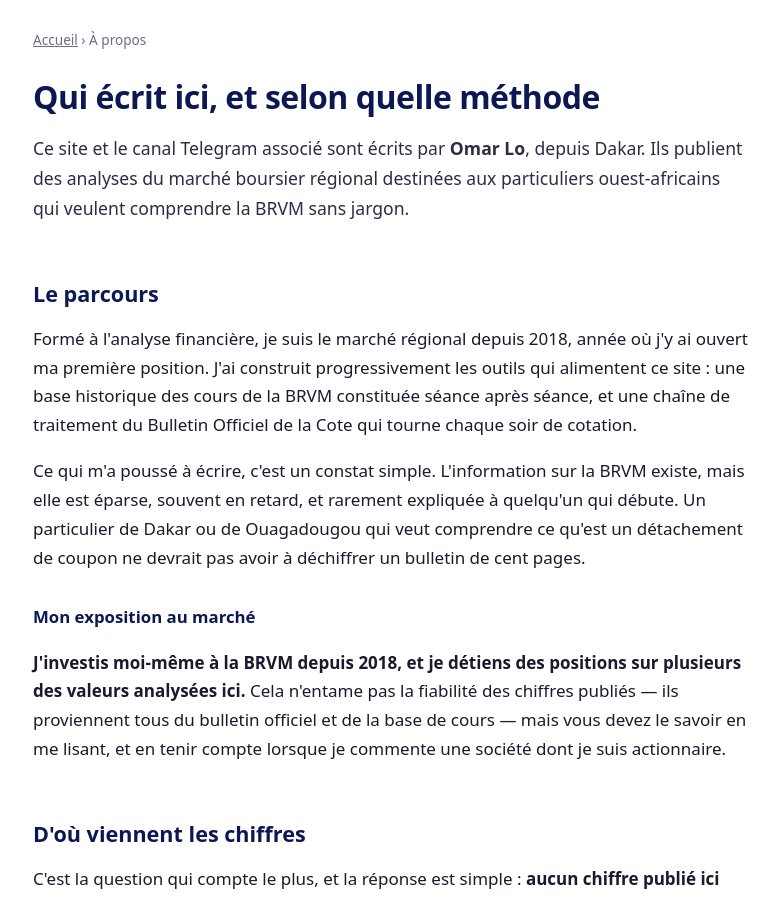
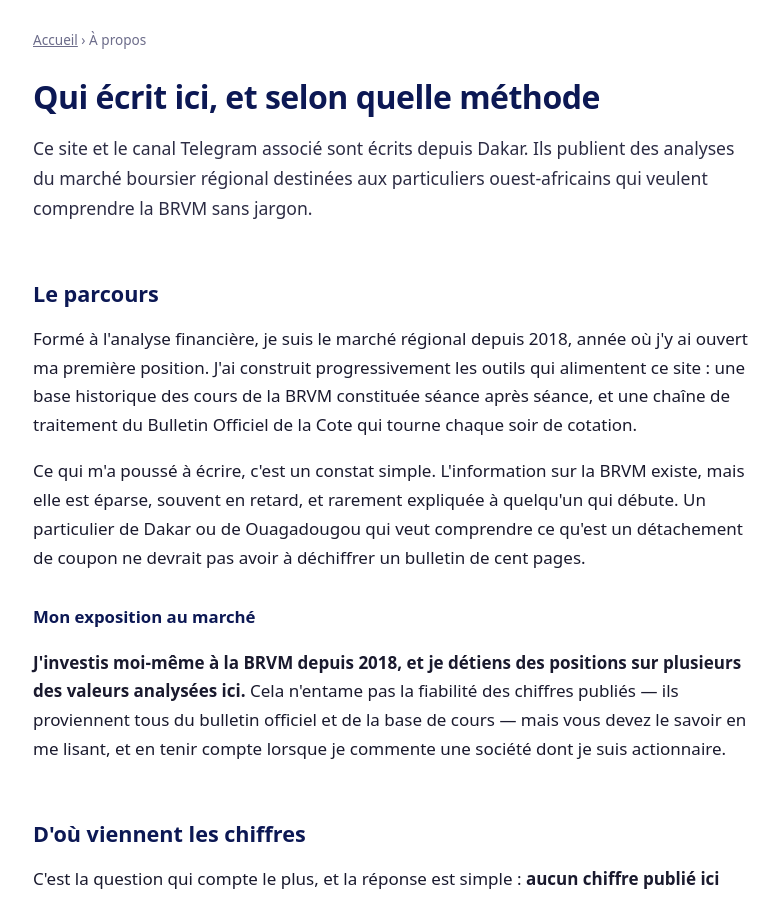
Before and after one commit to loomar118-cmd/brvm, a Jekyll site: the page a-propos/index.html, which Jekyll copies as it is, in a window 1280 px wide and 900 px high. Shown: the whole window, without its empty margins (249-1028 px from the left). Built offline with Jekyll 4.4.1, drawn with Linux system fonts in a browser that asks for light colours; some of the changed lines change nothing that is shown.

Commit message:
Retrait du nom de l'auteur

```diff
--- a/a-propos/index.html
+++ b/a-propos/index.html
@@ -7,7 +7,7 @@
   <meta name="description" content="Qui produit les analyses publiées sur investirbrvm.com, avec quelles sources, selon quelle méthode, et ce que ce site ne fait pas.">
   <link rel="canonical" href="https://www.investirbrvm.com/a-propos/">
   <meta name="robots" content="index, follow, max-image-preview:large">
-  <meta name="author" content="Omar Lo">
+  <meta name="author" content="Bourse et Investissement BRVM">
   <meta property="og:type" content="profile">
   <meta property="og:site_name" content="Bourse et Investissement BRVM">
   <meta property="og:title" content="À propos &mdash; qui écrit sur Bourse et Investissement BRVM">
@@ -18,7 +18,7 @@
   <meta name="twitter:card" content="summary_large_image">
   <meta name="twitter:image" content="https://www.investirbrvm.com/promo-guide-brvm-1080x1080.png">
   <script type="application/ld+json">
-  {"@context":"https://schema.org","@type":"AboutPage","name":"À propos — Bourse & Investissement BRVM","url":"https://www.investirbrvm.com/a-propos/","inLanguage":"fr","mainEntity":{"@type":"Person","name":"Omar Lo","jobTitle":"Analyste des marchés financiers régionaux","description":"Auteur des analyses publiées sur investirbrvm.com et du canal Telegram @investirBRVM.","email":"contact@investirbrvm.com","address":{"@type":"PostalAddress","addressLocality":"Dakar","addressCountry":"SN"},"knowsAbout":["Bourse Régionale des Valeurs Mobilières","Marchés financiers UEMOA","Analyse fondamentale","Analyse technique"],"sameAs":["https://t.me/investirBRVM"]}}
+  {"@context":"https://schema.org","@type":"AboutPage","name":"À propos — Bourse & Investissement BRVM","url":"https://www.investirbrvm.com/a-propos/","inLanguage":"fr","mainEntity":{"@type":"Organization","name":"Bourse & Investissement BRVM","url":"https://www.investirbrvm.com/","email":"contact@investirbrvm.com","address":{"@type":"PostalAddress","addressLocality":"Dakar","addressCountry":"SN"},"knowsAbout":["Bourse Régionale des Valeurs Mobilières","Marchés financiers UEMOA","Analyse fondamentale","Analyse technique"],"sameAs":["https://t.me/investirBRVM"]}}
 </script>
   <script type="application/ld+json">
   {"@context":"https://schema.org","@type":"BreadcrumbList","itemListElement":[{"@type":"ListItem","position":1,"name":"Accueil","item":"https://www.investirbrvm.com/"},{"@type":"ListItem","position":2,"name":"À propos","item":"https://www.investirbrvm.com/a-propos/"}]}
@@ -47,7 +47,7 @@
   <body>
   <nav class="crumb"><a href="/">Accueil</a> &rsaquo; À propos</nav>
 <h1>Qui écrit ici, et selon quelle méthode</h1>
-<p class="lede">Ce site et le canal Telegram associé sont écrits par <strong>Omar Lo</strong>, depuis Dakar. Ils publient des analyses du marché boursier régional destinées aux particuliers ouest-africains qui veulent comprendre la BRVM sans jargon.</p>
+<p class="lede">Ce site et le canal Telegram associé sont écrits depuis Dakar. Ils publient des analyses du marché boursier régional destinées aux particuliers ouest-africains qui veulent comprendre la BRVM sans jargon.
 <h2>Le parcours</h2>
 <p>Formé à l'analyse financière, je suis le marché régional depuis 2018, année où j'y ai ouvert ma première position. J'ai construit progressivement les outils qui alimentent ce site : une base historique des cours de la BRVM constituée séance après séance, et une chaîne de traitement du Bulletin Officiel de la Cote qui tourne chaque soir de cotation.</p>
   <p>Ce qui m'a poussé à écrire, c'est un constat simple. L'information sur la BRVM existe, mais elle est éparse, souvent en retard, et rarement expliquée à quelqu'un qui débute. Un particulier de Dakar ou de Ouagadougou qui veut comprendre ce qu'est un détachement de coupon ne devrait pas avoir à déchiffrer un bulletin de cent pages.</p>
```
